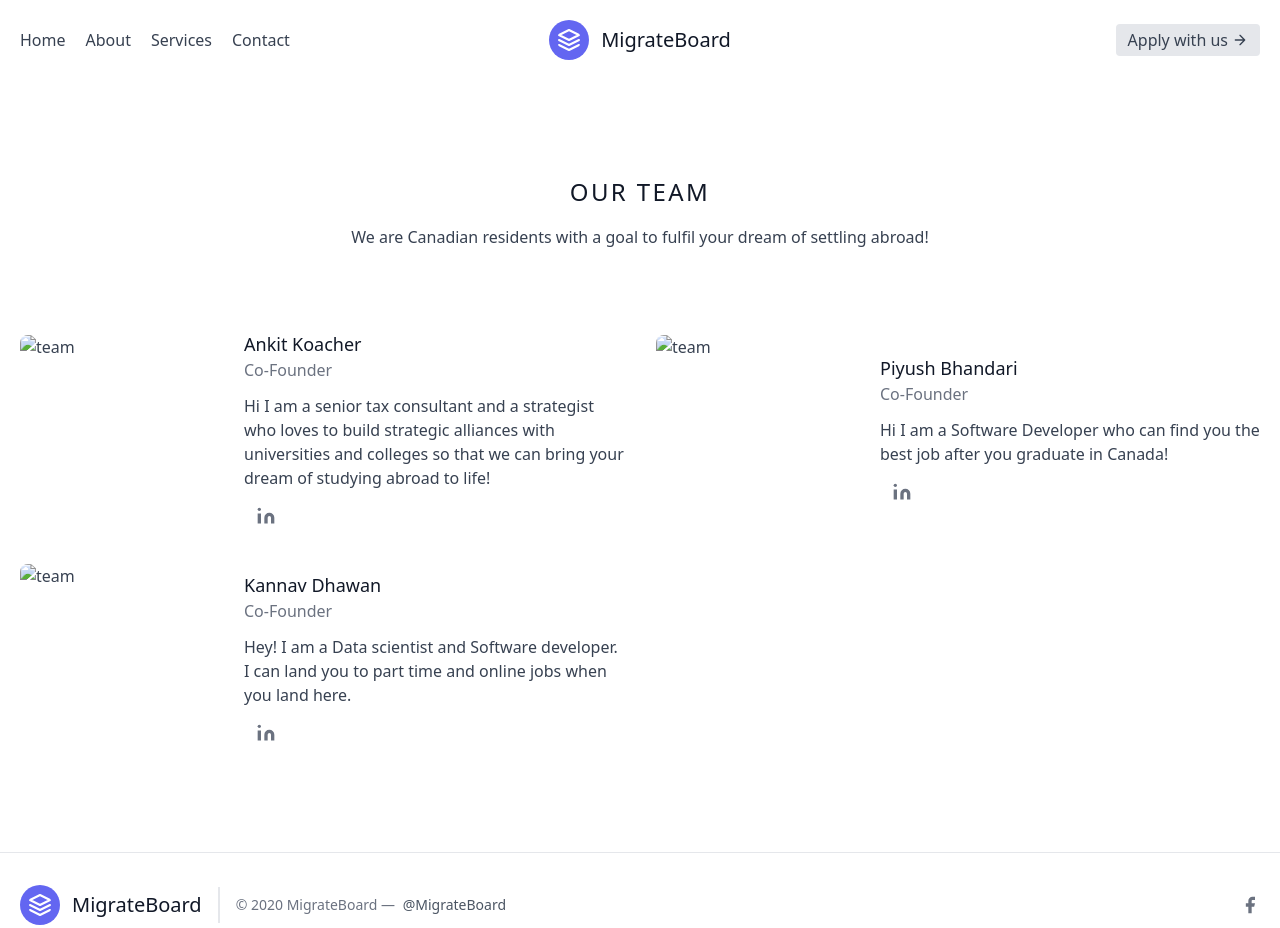
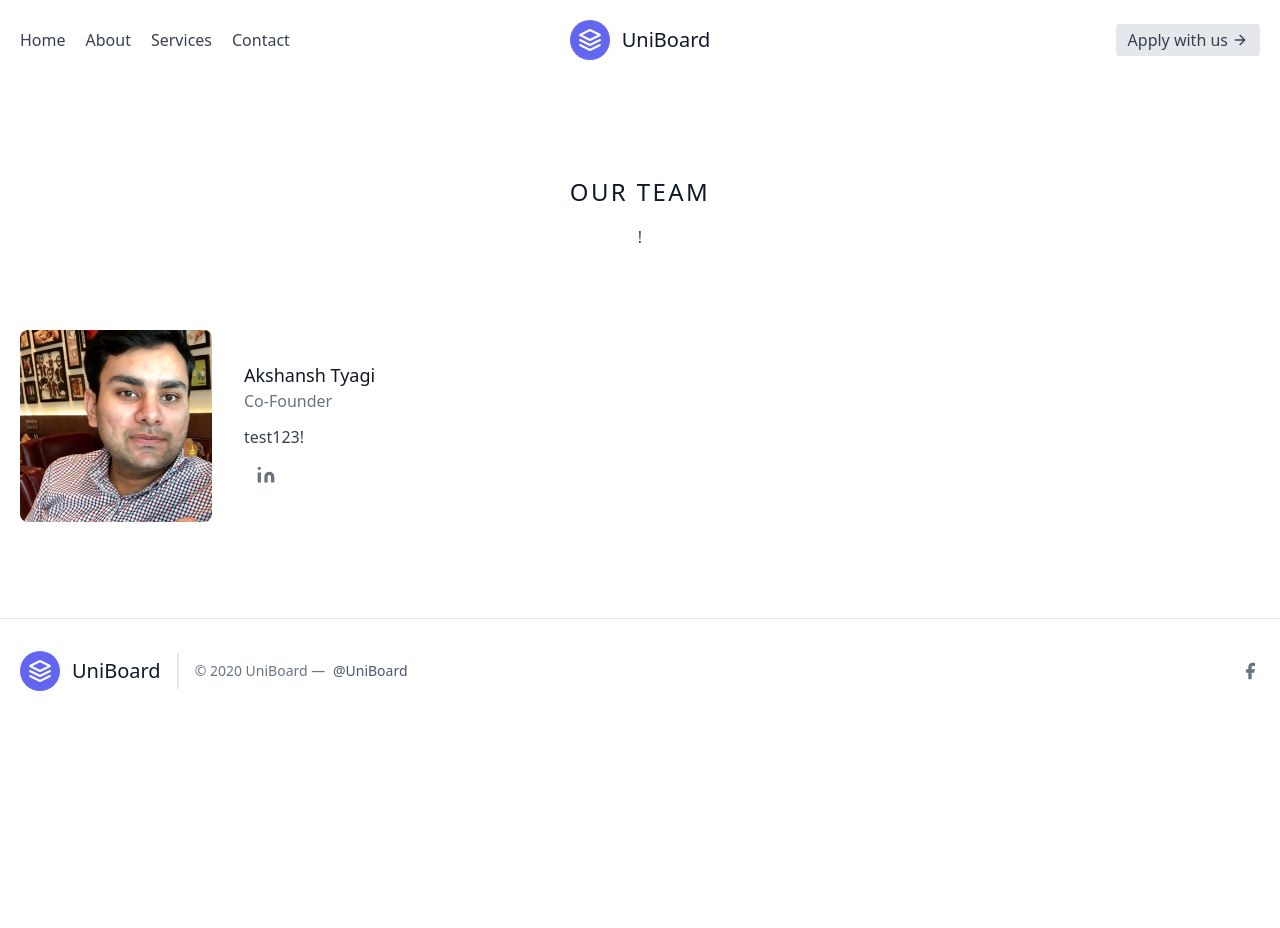
Before and after one commit to akshanshtyagi/uni_board, a plain HTML site: page about.html in a window 1280 px wide. After the commit the page ends 800 px from the top, so only its background shows below. Drawn offline with nearby package versions, Linux system fonts and the light colour scheme.

Commit message:
commit. uni

```diff
--- a/about.html
+++ b/about.html
@@ -5,7 +5,7 @@
     <meta name="viewport" content="width=device-width, initial-scale=1.0">
     <link href="https://unpkg.com/tailwindcss@^2/dist/tailwind.min.css" rel="stylesheet">
 
-    <title>Migrate Board</title>
+    <title>Uni Board</title>
 </head>
 <body>
     <header class="text-gray-700 body-font">
@@ -20,7 +20,7 @@
             <svg xmlns="http://www.w3.org/2000/svg" fill="none" stroke="currentColor" stroke-linecap="round" stroke-linejoin="round" stroke-width="2" class="w-10 h-10 text-white p-2 bg-indigo-500 rounded-full" viewBox="0 0 24 24">
               <path d="M12 2L2 7l10 5 10-5-10-5zM2 17l10 5 10-5M2 12l10 5 10-5"></path>
             </svg>
-            <span class="ml-3 text-xl">MigrateBoard</span>
+            <span class="ml-3 text-xl">UniBoard</span>
           </a>
           <div class="lg:w-2/5 inline-flex lg:justify-end ml-5 lg:ml-0">
         <a href="/contact.html">
@@ -39,19 +39,19 @@
     <div class="container px-5 py-24 mx-auto">
       <div class="flex flex-col text-center w-full mb-20">
         <h1 class="text-2xl font-medium title-font mb-4 text-gray-900 tracking-widest">OUR TEAM</h1>
-        <p class="lg:w-2/3 mx-auto leading-relaxed text-base">We are Canadian residents with a goal to fulfil your dream of settling abroad!</p>
+        <p class="lg:w-2/3 mx-auto leading-relaxed text-base">!</p>
       </div>
 
     <div class="flex flex-wrap -m-4">
       <div class="p-4 lg:w-1/2">
         <div class="h-full flex sm:flex-row flex-col items-center sm:justify-start justify-center text-center sm:text-left">
-          <img alt="team" class="flex-shrink-0 rounded-lg w-48 h-48 object-cover object-center sm:mb-0 mb-4" src="/data/ankit.png">
+          <img alt="team" class="flex-shrink-0 rounded-lg w-48 h-48 object-cover object-center sm:mb-0 mb-4" src="/data/at.jpeg">
           <div class="flex-grow sm:pl-8">
-            <h2 class="title-font font-medium text-lg text-gray-900">Ankit Koacher</h2>
+            <h2 class="title-font font-medium text-lg text-gray-900">Akshansh Tyagi</h2>
             <h3 class="text-gray-500 mb-3">Co-Founder</h3>
-            <p class="mb-4">Hi I am a senior tax consultant and a strategist who loves to build strategic alliances with universities and colleges so that we can bring your dream of studying abroad to life!</p>
+            <p class="mb-4">test123!</p>
             <span class="inline-flex">
-                <a href= "https://www.linkedin.com/in/ankit-koacher-cpa-cga-a6290417/"  class="ml-3 text-gray-500">
+                <a href= "https://www.linkedin.com/in/akshanshtyagi"  class="ml-3 text-gray-500">
               <svg fill="currentColor" stroke="currentColor" stroke-linecap="round" stroke-linejoin="round" stroke-width="0" class="w-5 h-5" viewBox="0 0 24 24">
                 <path stroke="none" d="M16 8a6 6 0 016 6v7h-4v-7a2 2 0 00-2-2 2 2 0 00-2 2v7h-4v-7a6 6 0 016-6zM2 9h4v12H2z"></path>
                 <circle cx="4" cy="4" r="2" stroke="none"></circle>
@@ -65,46 +65,6 @@
 
 
 
-        <div class="p-4 lg:w-1/2">
-          <div class="h-full flex sm:flex-row flex-col items-center sm:justify-start justify-center text-center sm:text-left">
-            <img alt="team" class="flex-shrink-0 rounded-lg w-48 h-48 object-cover object-center sm:mb-0 mb-4" src="/data/piyush.jpeg">
-            <div class="flex-grow sm:pl-8">
-              <h2 class="title-font font-medium text-lg text-gray-900">Piyush Bhandari</h2>
-              <h3 class="text-gray-500 mb-3">Co-Founder</h3>
-              <p class="mb-4">Hi I am a Software Developer who can find you the best job after you graduate in Canada!</p>
-              <span class="inline-flex">
-               <a href= "https://www.linkedin.com/in/piyush-bhandari/"  class="ml-3 text-gray-500">
-              <svg fill="currentColor" stroke="currentColor" stroke-linecap="round" stroke-linejoin="round" stroke-width="0" class="w-5 h-5" viewBox="0 0 24 24">
-                <path stroke="none" d="M16 8a6 6 0 016 6v7h-4v-7a2 2 0 00-2-2 2 2 0 00-2 2v7h-4v-7a6 6 0 016-6zM2 9h4v12H2z"></path>
-                <circle cx="4" cy="4" r="2" stroke="none"></circle>
-              </svg>
-                </a>
-
-              </span>
-            </div>
-          </div>
-        </div>
-
-
-        <div class="p-4 lg:w-1/2">
-          <div class="h-full flex sm:flex-row flex-col items-center sm:justify-start justify-center text-center sm:text-left">
-            <img alt="team" class="flex-shrink-0 rounded-lg w-48 h-48 object-cover object-center sm:mb-0 mb-4" src="/data/kannav.png">
-            <div class="flex-grow sm:pl-8">
-              <h2 class="title-font font-medium text-lg text-gray-900">Kannav Dhawan</h2>
-              <h3 class="text-gray-500 mb-3">Co-Founder</h3>
-              <p class="mb-4">Hey! I am a Data scientist and Software developer. I can land you to part time and online jobs when you land here. </p>
-              <span class="inline-flex">
-               <a href= "https://www.linkedin.com/in/kannavdhawan"  class="ml-3 text-gray-500">
-              <svg fill="currentColor" stroke="currentColor" stroke-linecap="round" stroke-linejoin="round" stroke-width="0" class="w-5 h-5" viewBox="0 0 24 24">
-                <path stroke="none" d="M16 8a6 6 0 016 6v7h-4v-7a2 2 0 00-2-2 2 2 0 00-2 2v7h-4v-7a6 6 0 016-6zM2 9h4v12H2z"></path>
-                <circle cx="4" cy="4" r="2" stroke="none"></circle>
-              </svg>
-                </a>
-
-              </span>
-            </div>
-          </div>
-        </div>
         </div>
         </section>
 
@@ -116,13 +76,13 @@
             <svg xmlns="http://www.w3.org/2000/svg" fill="none" stroke="currentColor" stroke-linecap="round" stroke-linejoin="round" stroke-width="2" class="w-10 h-10 text-white p-2 bg-indigo-500 rounded-full" viewBox="0 0 24 24">
               <path d="M12 2L2 7l10 5 10-5-10-5zM2 17l10 5 10-5M2 12l10 5 10-5"></path>
             </svg>
-            <span class="ml-3 text-xl">MigrateBoard</span>
+            <span class="ml-3 text-xl">UniBoard</span>
           </a>
-          <p class="text-sm text-gray-500 sm:ml-4 sm:pl-4 sm:border-l-2 sm:border-gray-200 sm:py-2 sm:mt-0 mt-4">© 2020 MigrateBoard —
-            <a href="https://facebook.com/MigrateBoard" class="text-gray-600 ml-1" rel="noopener noreferrer" target="_blank">@MigrateBoard</a>
+          <p class="text-sm text-gray-500 sm:ml-4 sm:pl-4 sm:border-l-2 sm:border-gray-200 sm:py-2 sm:mt-0 mt-4">© 2020 UniBoard —
+            <a href="https://facebook.com/UniBoard" class="text-gray-600 ml-1" rel="noopener noreferrer" target="_blank">@UniBoard</a>
           </p>
           <span class="inline-flex sm:ml-auto sm:mt-0 mt-4 justify-center sm:justify-start">
-            <a href="https://facebook.com/MigrateBoard"class="text-gray-500">
+            <a href="https://facebook.com/UniBoard"class="text-gray-500">
               <svg fill="currentColor" stroke-linecap="round" stroke-linejoin="round" stroke-width="2" class="w-5 h-5" viewBox="0 0 24 24">
                 <path d="M18 2h-3a5 5 0 00-5 5v3H7v4h3v8h4v-8h3l1-4h-4V7a1 1 0 011-1h3z"></path>
               </svg>
```
Also changed, not shown: contact.html (+6 -6 lines), index.html (+6 -6 lines), data/at.jpeg (added).
